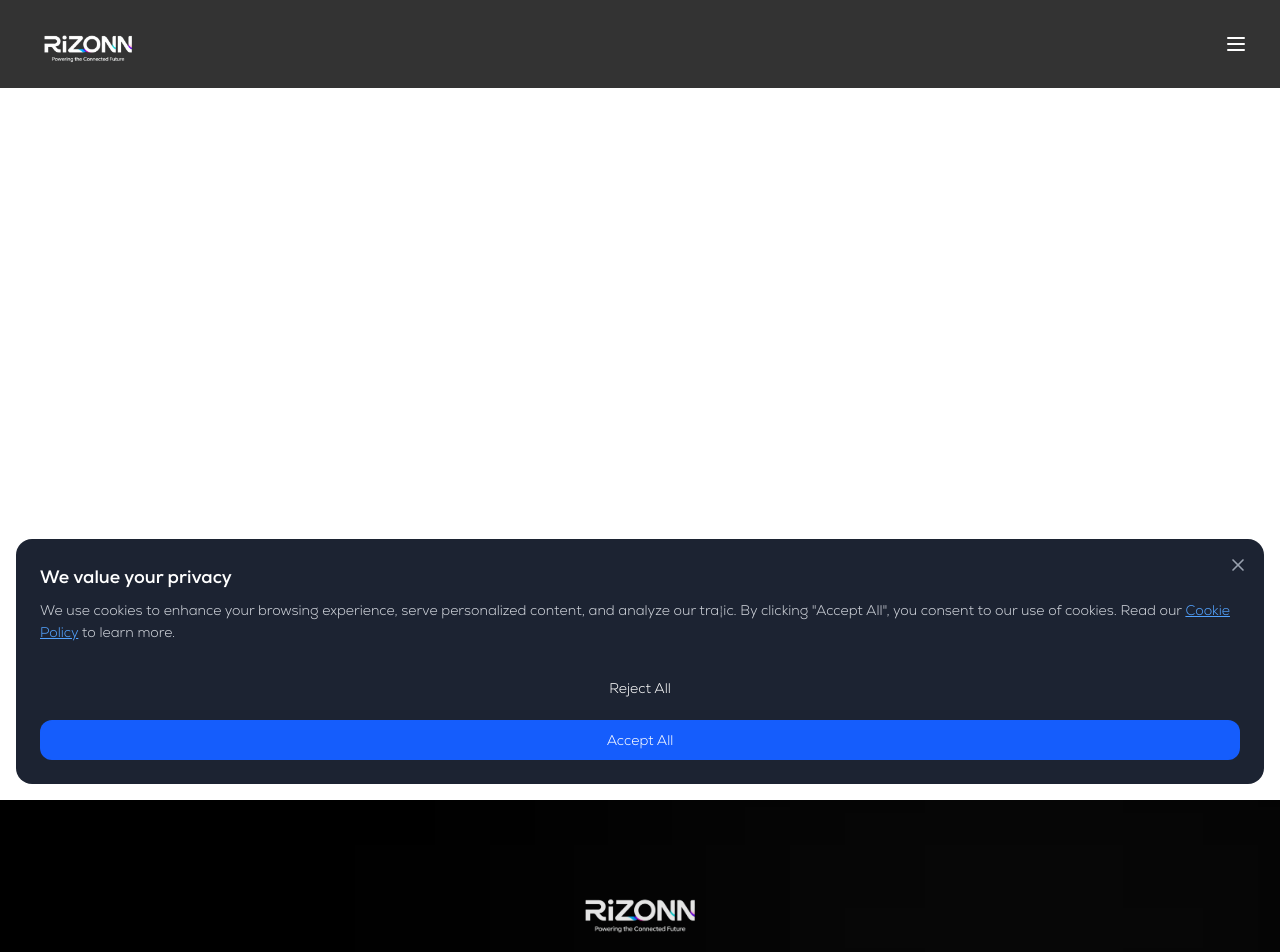
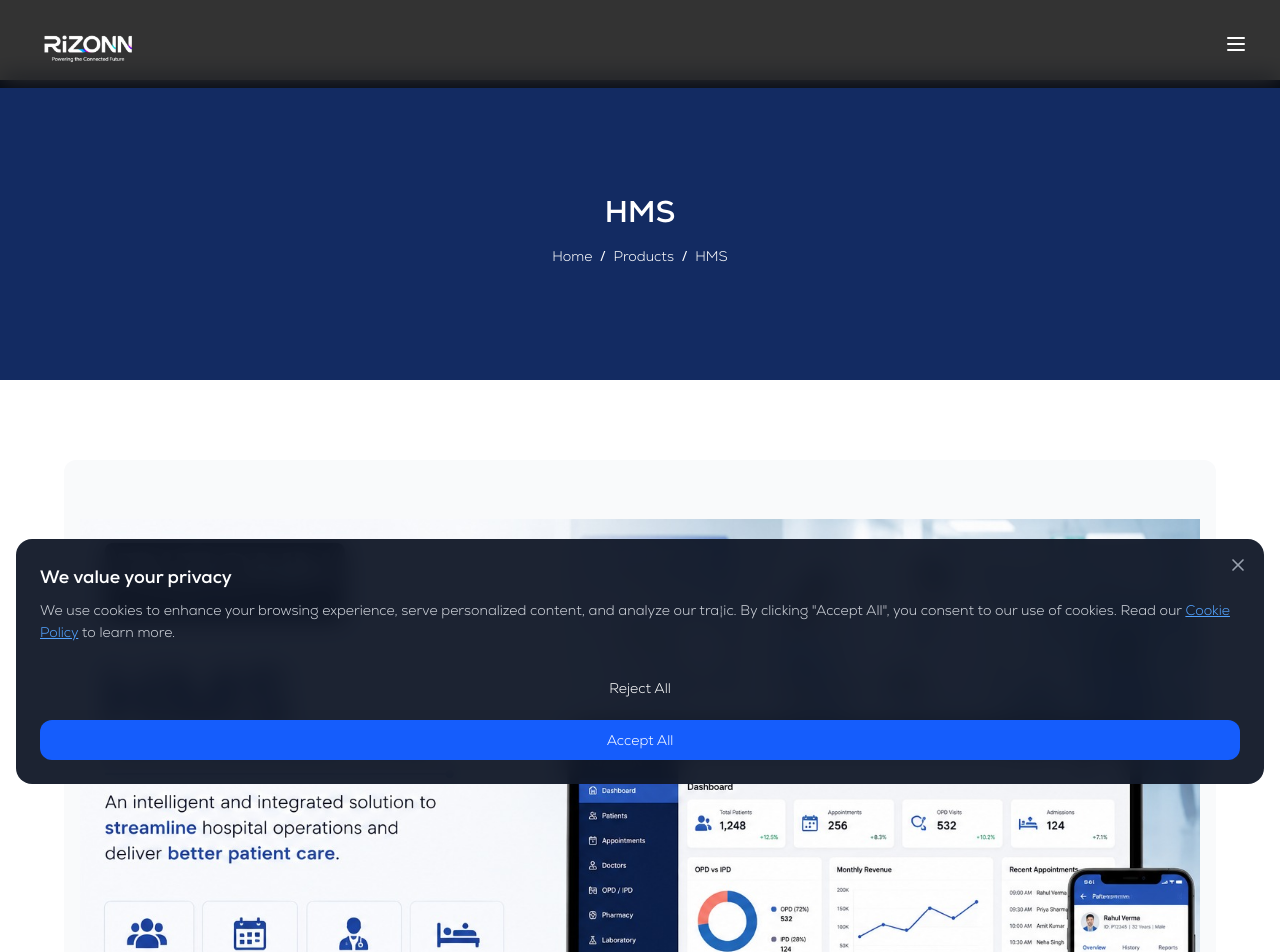
Before and after one commit to Kunalsahani76/Rizzon, a Next.js app: page /products/hms in a window 1280 px wide. Shown: the top 952 px of the page. Built offline with nearby package versions, Linux system fonts and the light colour scheme.

Commit message:
Initial commit

```diff
--- a/app/products/dcim/page.tsx
+++ b/app/products/dcim/page.tsx
@@ -1,3 +1,43 @@
+import Image from "next/image";
+import Link from "next/link";
+import { ArrowRight } from "lucide-react";
+
 export default function DcimPage() {
-  return <main className="min-h-screen pt-20" />;
+  return (
+    <main className="min-h-screen pt-20">
+      <section className="flex h-[300px] items-center justify-center bg-[#132b62] px-4 text-center">
+        <div>
+          <h1 className="mb-4 text-3xl font-bold text-white md:text-5xl">DCIM</h1>
+          <nav aria-label="Breadcrumb" className="flex items-center justify-center gap-2 text-sm text-white">
+            <Link href="/" className="transition-colors hover:text-blue-200">Home</Link>
+            <span aria-hidden="true">/</span>
+            <Link href="/products" className="transition-colors hover:text-blue-200">Products</Link>
+            <span aria-hidden="true">/</span>
+            <span>DCIM</span>
+          </nav>
+        </div>
+      </section>
+
+      <section className="mx-auto grid max-w-[1200px] grid-cols-1 gap-8 px-6 py-20 md:grid-cols-2 lg:grid-cols-3">
+        <article className="flex h-full flex-col overflow-hidden rounded-xl border border-gray-100 bg-white shadow-sm transition-all duration-300 hover:shadow-xl">
+          <div className="relative aspect-[4/3] w-full bg-gray-50 p-6">
+            <Image
+              src="/banner-images/DCIM.jpg"
+              alt="DCIM - Data Center Infrastructure Management"
+              fill
+              className="object-contain p-4"
+            />
+          </div>
+          <div className="flex flex-grow flex-col p-6">
+            <div className="mb-2 text-xs font-semibold uppercase tracking-wider text-blue-600">DCIM</div>
+            <h2 className="mb-2 text-lg font-bold text-gray-900">Data Center Infrastructure Management</h2>
+            <p className="mb-4 text-sm text-gray-500">DCIM</p>
+            <div className="mt-auto flex items-center font-medium text-blue-600">
+              View Details <ArrowRight size={16} className="ml-2" />
+            </div>
+          </div>
+        </article>
+      </section>
+    </main>
+  );
 }
--- a/app/products/hms/page.tsx
+++ b/app/products/hms/page.tsx
@@ -1,3 +1,43 @@
+import Image from "next/image";
+import Link from "next/link";
+import { ArrowRight } from "lucide-react";
+
 export default function HmsPage() {
-  return <main className="min-h-screen pt-20" />;
+  return (
+    <main className="min-h-screen pt-20">
+      <section className="flex h-[300px] items-center justify-center bg-[#132b62] px-4 text-center">
+        <div>
+          <h1 className="mb-4 text-3xl font-bold text-white md:text-5xl">HMS</h1>
+          <nav aria-label="Breadcrumb" className="flex items-center justify-center gap-2 text-sm text-white">
+            <Link href="/" className="transition-colors hover:text-blue-200">Home</Link>
+            <span aria-hidden="true">/</span>
+            <Link href="/products" className="transition-colors hover:text-blue-200">Products</Link>
+            <span aria-hidden="true">/</span>
+            <span>HMS</span>
+          </nav>
+        </div>
+      </section>
+
+      <section className="mx-auto grid max-w-[1200px] grid-cols-1 gap-8 px-6 py-20 md:grid-cols-2 lg:grid-cols-3">
+        <article className="flex h-full flex-col overflow-hidden rounded-xl border border-gray-100 bg-white shadow-sm transition-all duration-300 hover:shadow-xl">
+          <div className="relative aspect-[4/3] w-full bg-gray-50 p-6">
+            <Image
+              src="/banner-images/HMS.jpg"
+              alt="HMS - Health Monitoring System"
+              fill
+              className="object-contain p-4"
+            />
+          </div>
+          <div className="flex flex-grow flex-col p-6">
+            <div className="mb-2 text-xs font-semibold uppercase tracking-wider text-blue-600">HMS</div>
+            <h2 className="mb-2 text-lg font-bold text-gray-900">Health Monitoring System</h2>
+            <p className="mb-4 text-sm text-gray-500">HMS</p>
+            <div className="mt-auto flex items-center font-medium text-blue-600">
+              View Details <ArrowRight size={16} className="ml-2" />
+            </div>
+          </div>
+        </article>
+      </section>
+    </main>
+  );
 }
```
